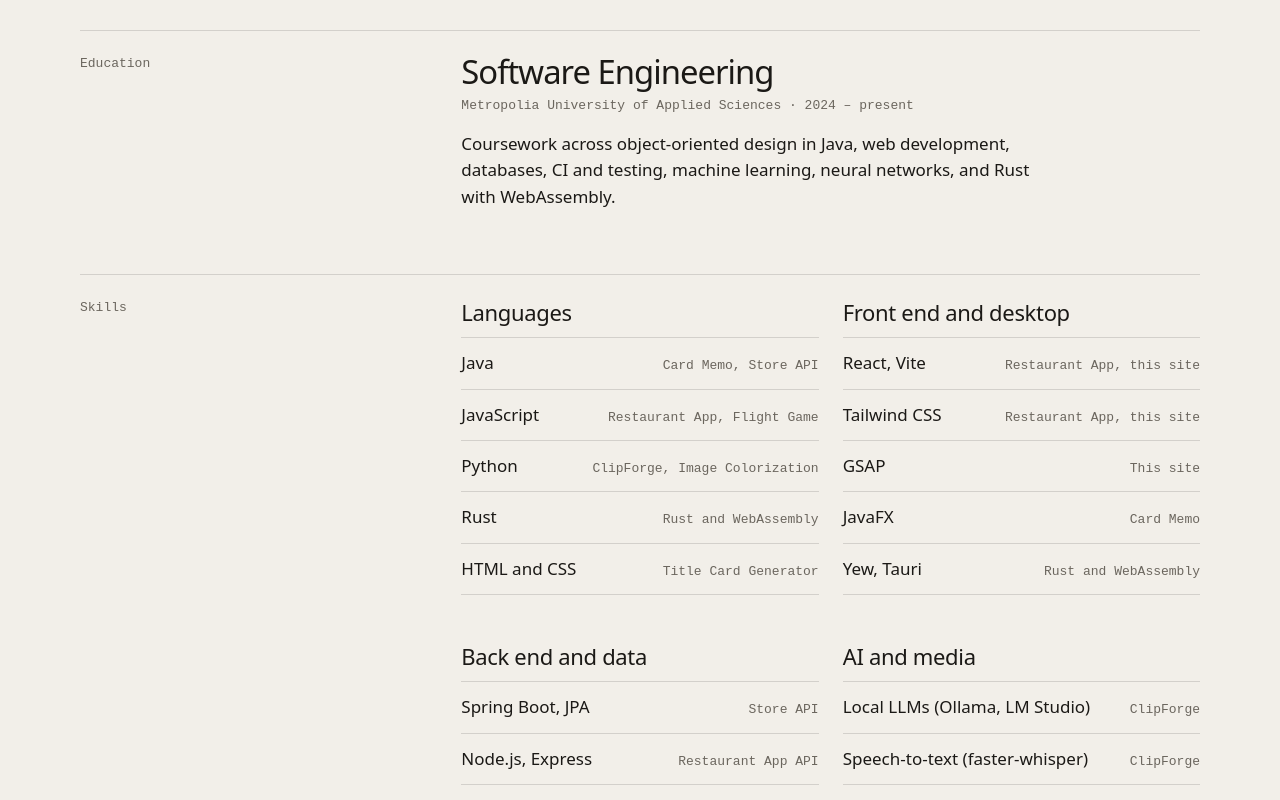
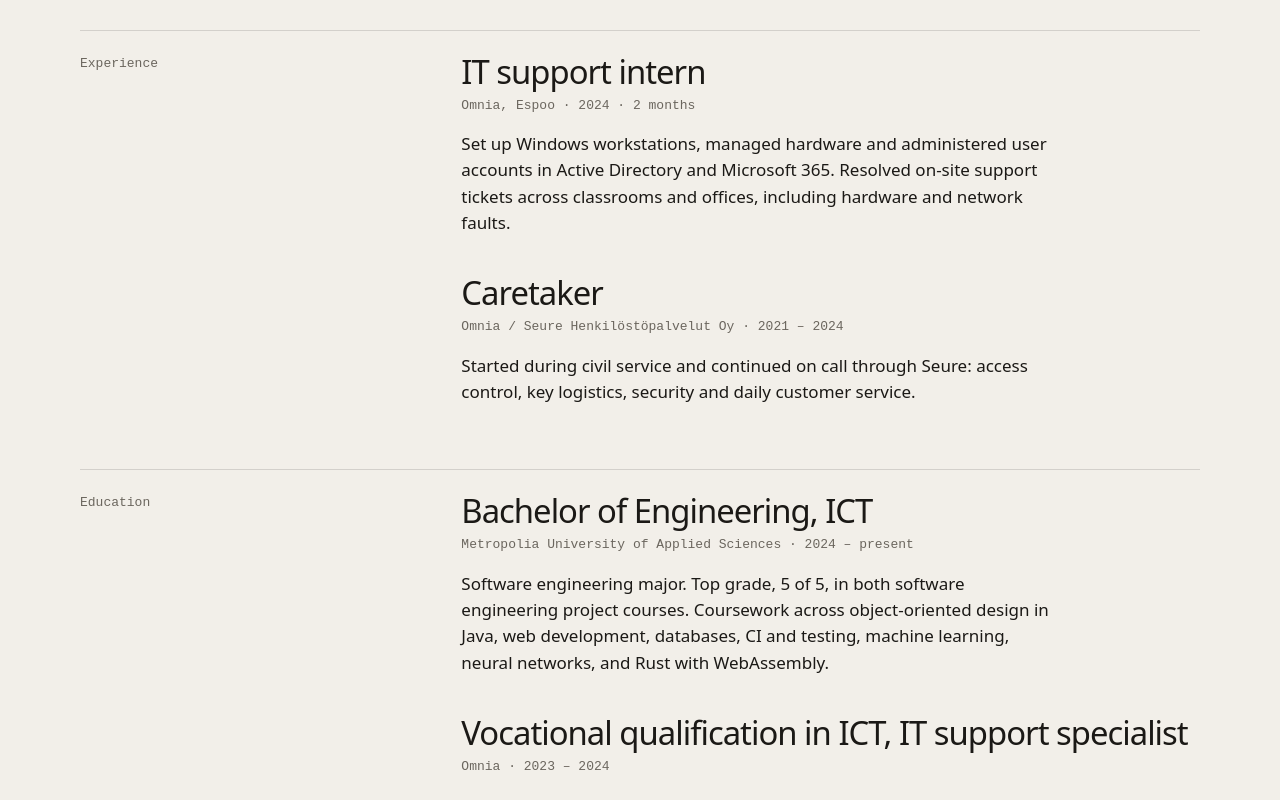
Before and after one commit to axerex12/Axel-Nokireki, a React (Vite) app: page / in a window 1280 px wide. Shown: the part 6480-7280 px from the top of the page. Built offline with nearby package versions, Linux system fonts and the light colour scheme.

Commit message:
Add work experience and earlier schools to the CV
IT support internship and caretaker role under a new Experience block,
plus the Omnia and Taitotalo vocational ICT qualifications. The
Metropolia entry now names the degree and the project-course grades.

```diff
--- a/src/components/Cv.jsx
+++ b/src/components/Cv.jsx
@@ -1,26 +1,34 @@
-import { education, skills } from "../data/content.js";
+import { experience, education, skills } from "../data/content.js";
 
 export default function Cv() {
   return (
     <section id="cv" className="wrap pt-24 pb-12 lg:pt-[120px] lg:pb-[72px]">
       <h2 className="max-w-[24ch] text-title">
-        CV. <span className="text-muted">Education first, then each tool with the project it was used in.</span>
+        CV. <span className="text-muted">Work and education, then each tool with the project it was used in.</span>
       </h2>
 
-      <div className="mt-8 grid gap-y-4 border-t border-line pt-6 lg:mt-12 lg:grid-cols-12 lg:gap-x-6">
-        <p className="meta lg:col-span-4">Education</p>
-        <ul className="grid gap-y-8 lg:col-span-8 lg:col-start-5">
-          {education.map((e) => (
+      {[
+        ["Experience", experience],
+        ["Education", education],
+      ].map(([label, entries], i) => (
+        <div
+          key={label}
+          className={`grid gap-y-4 border-t border-line pt-6 lg:grid-cols-12 lg:gap-x-6 ${i ? "mt-16" : "mt-8 lg:mt-12"}`}
+        >
+          <p className="meta lg:col-span-4">{label}</p>
+          <ul className="grid gap-y-10 lg:col-span-8 lg:col-start-5">
+            {entries.map((e) => (
               <li key={e.title}>
                 <h3 className="text-h3">{e.title}</h3>
                 <p className="meta mt-2">
-                {e.place} · {e.period}
+                  {e.place} · <span className="whitespace-nowrap">{e.period}</span>
                 </p>
-              <p className="mt-4 max-w-[62ch]">{e.text}</p>
+                {e.text && <p className="mt-4 max-w-[62ch]">{e.text}</p>}
               </li>
             ))}
           </ul>
         </div>
+      ))}
 
       <div className="mt-16 grid gap-y-4 border-t border-line pt-6 lg:grid-cols-12 lg:gap-x-6">
         <p className="meta lg:col-span-4">Skills</p>
--- a/src/data/content.js
+++ b/src/data/content.js
@@ -221,12 +221,38 @@ export const projects = [
   },
 ];
 
+// From the 2026 CV. Newest first; text is optional.
+export const experience = [
+  {
+    period: "2024 · 2 months",
+    title: "IT support intern",
+    place: "Omnia, Espoo",
+    text: "Set up Windows workstations, managed hardware and administered user accounts in Active Directory and Microsoft 365. Resolved on-site support tickets across classrooms and offices, including hardware and network faults.",
+  },
+  {
+    period: "2021 – 2024",
+    title: "Caretaker",
+    place: "Omnia / Seure Henkilöstöpalvelut Oy",
+    text: "Started during civil service and continued on call through Seure: access control, key logistics, security and daily customer service.",
+  },
+];
+
 export const education = [
   {
     period: "2024 – present",
-    title: "Software Engineering",
+    title: "Bachelor of Engineering, ICT",
     place: "Metropolia University of Applied Sciences",
-    text: "Coursework across object-oriented design in Java, web development, databases, CI and testing, machine learning, neural networks, and Rust with WebAssembly.",
+    text: "Software engineering major. Top grade, 5 of 5, in both software engineering project courses. Coursework across object-oriented design in Java, web development, databases, CI and testing, machine learning, neural networks, and Rust with WebAssembly.",
+  },
+  {
+    period: "2023 – 2024",
+    title: "Vocational qualification in ICT, IT support specialist",
+    place: "Omnia",
+  },
+  {
+    period: "2019 – 2021",
+    title: "Vocational qualification in ICT, game programming",
+    place: "Taitotalo",
   },
 ];
 
```
Lines whose indentation alone changed are shown as unchanged.
